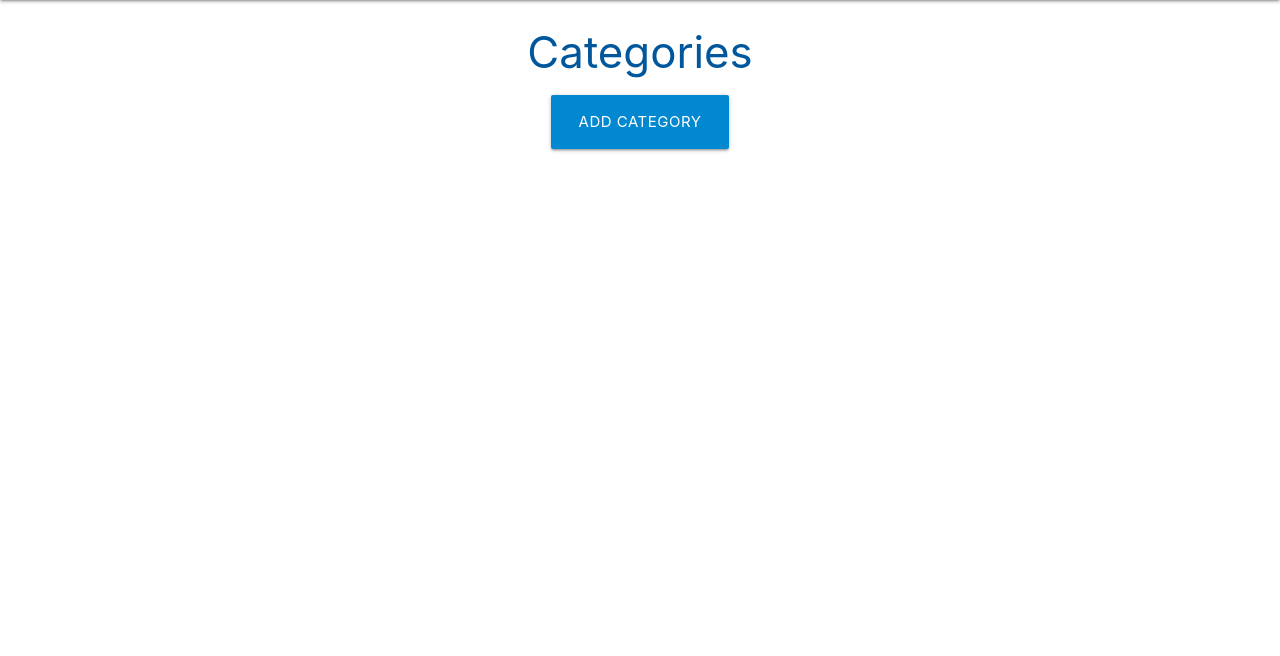
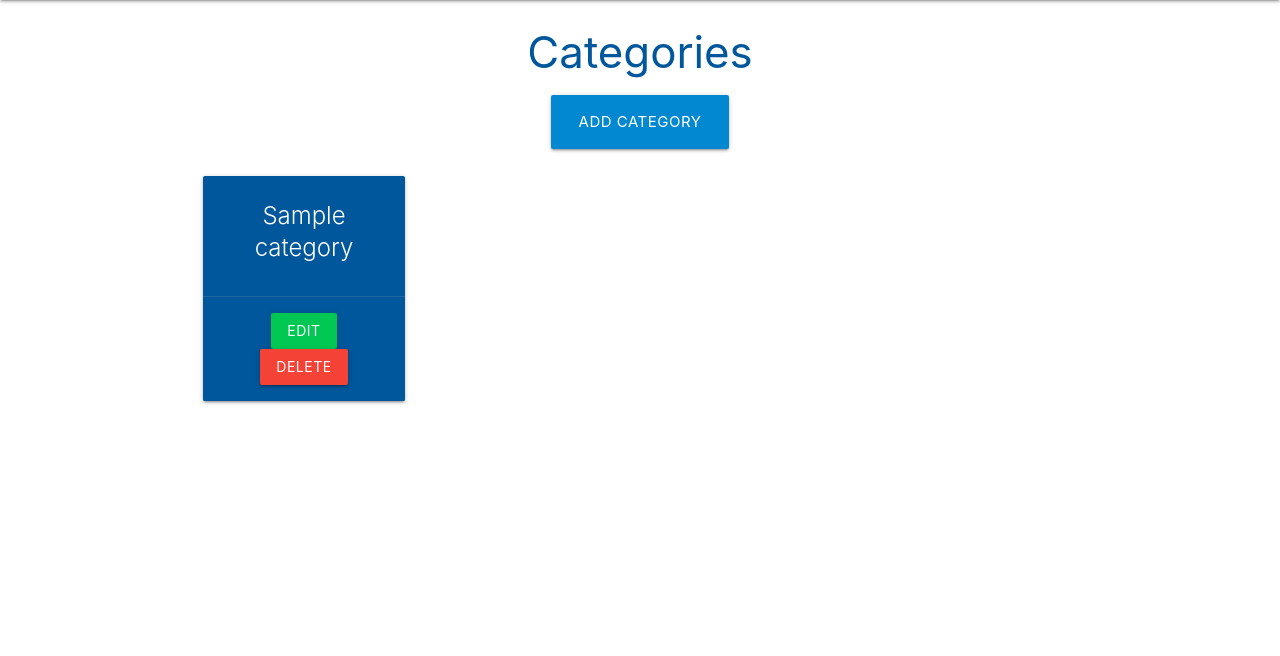
Before and after one commit to JonFD4/Task-tracker, a Flask app: template taskmanager/templates/categories.html in a window 1280 px wide. Shown: the part 64-720 px from the top of the page. Run offline with Flask 2, Linux system fonts and the light colour scheme; the template is opened without the code that fills it: most values are stand-ins (such as "Sample title", 1, 10 or a date in 2020).

Commit message:
Add card for categories view

```diff
--- a/taskmanager/templates/categories.html
+++ b/taskmanager/templates/categories.html
@@ -8,4 +8,22 @@
         <a href="{{url_for('add_category')}}" class="btn-large light-blue darken-2"> Add Category</a>
     </div>
 </div>
+
+
+<div class="row">
+    {%for category in categories%}
+    <div class="col s12 m6 l3">
+      <div class="card light-blue darken-4 center-align">
+        <div class="card-content white-text">
+          <span class="card-title">{{ category.category_name}}</span>
+
+        </div>
+        <div class="card-action">
+          <a href="#" class="btn green accent-4">Edit</a>
+          <a href="#" class="btn red">Delete</a>
+        </div>
+      </div>
+    </div>
+    {% endfor %}
+  </div>
 {%endblock%}
```
